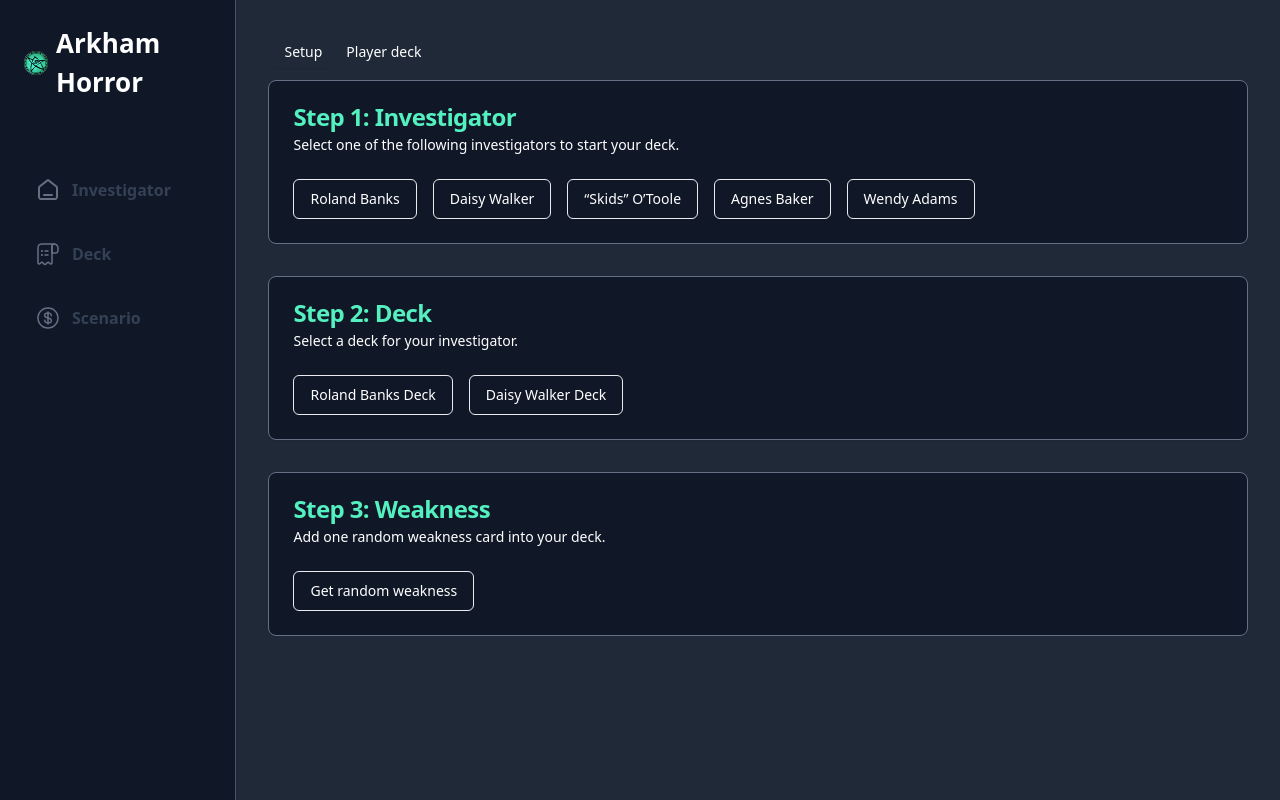
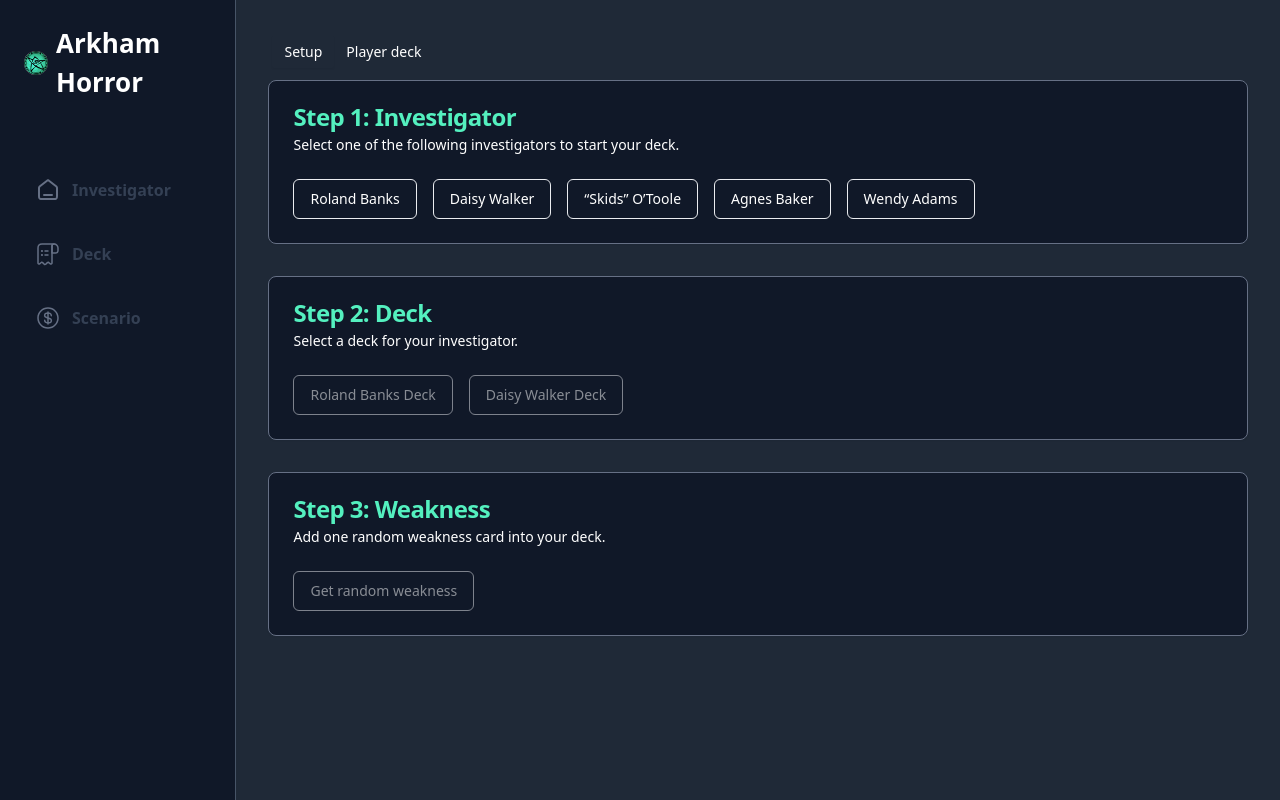
Before and after one commit to BroBuddy/ah-lcg, a Next.js app: page / in a window 1280 px wide. Built offline with nearby package versions, Linux system fonts and the light colour scheme.

Commit message:
improved investigator store

```diff
--- a/app/(root)/page.tsx
+++ b/app/(root)/page.tsx
@@ -1,15 +1,27 @@
 'use client'
 
+import {
+    Card,
+    CardContent,
+    CardDescription,
+    CardHeader,
+    CardTitle,
+} from '@/components/ui/card'
 import InvestigatorCard from '@/components/InvestigatorCard'
 import { Tabs, TabsContent, TabsList, TabsTrigger } from '@/components/ui/tabs'
 import CardDeck from '@/components/CardDeck'
 import SetupSteps from '@/components/SetupSteps'
 import useInvestigatorStore from '@/store/investigatorStore'
+import React from 'react'
+import Image from 'next/image'
 
 const Home = () => {
-    const { investigator } = useInvestigatorStore((state) => ({
-        investigator: state.investigator,
-    }))
+    const { investigator, removeCardFromDeck } = useInvestigatorStore(
+        (state) => ({
+            investigator: state.investigator,
+            removeCardFromDeck: state.removeCardFromDeck,
+        })
+    )
 
     return (
         <section className="home">
@@ -33,9 +45,45 @@
                                     investigatorData={investigator}
                                 />
 
-                                <CardDeck
-                                    deck={investigator.cardDeck as DeckCard[]}
-                                />
+                                {investigator.cardDeck && (
+                                    <Card className="w-full">
+                                        <CardHeader>
+                                            <CardTitle>Deck Cards</CardTitle>
+                                            <CardDescription>
+                                                Total cards:{' '}
+                                                {investigator.cardDeck.length}
+                                            </CardDescription>
+                                        </CardHeader>
+
+                                        <CardContent className="flex flex-row flex-wrap flex-1 gap-4">
+                                            {investigator.cardDeck.map(
+                                                (
+                                                    card: DeckCard,
+                                                    index: number
+                                                ) => {
+                                                    return (
+                                                        <React.Fragment
+                                                            key={index}
+                                                        >
+                                                            <Image
+                                                                src={`/${card.category}/${card.url}/${card.image}`}
+                                                                height={264}
+                                                                width={191}
+                                                                className="image-card cursor-pointer"
+                                                                alt="Deck Card"
+                                                                onClick={() =>
+                                                                    removeCardFromDeck(
+                                                                        card
+                                                                    )
+                                                                }
+                                                            />
+                                                        </React.Fragment>
+                                                    )
+                                                }
+                                            )}
+                                        </CardContent>
+                                    </Card>
+                                )}
                             </div>
                         )}
                     </TabsContent>
--- a/components/SetupSteps.tsx
+++ b/components/SetupSteps.tsx
@@ -12,12 +12,12 @@
 import { useToast } from '@/hooks/use-toast'
 
 const SetupSteps = () => {
-    const { setInvestigator, addCardsIntoDeck } = useInvestigatorStore(
-        (state) => ({
+    const { investigator, setInvestigator, addCardsIntoDeck } =
+        useInvestigatorStore((state) => ({
+            investigator: state.investigator,
             setInvestigator: state.setInvestigator,
             addCardsIntoDeck: state.addCardsIntoDeck,
-        })
-    )
+        }))
 
     const { toast } = useToast()
 
@@ -94,6 +94,7 @@
                     {cardDecks.map((deckItem, index: number) => {
                         return (
                             <Button
+                                disabled={!investigator ? true : false}
                                 key={index}
                                 variant="outline"
                                 onClick={() => selectDeck(deckItem)}
@@ -114,7 +115,11 @@
                 </CardHeader>
 
                 <CardContent>
-                    <Button variant="outline" onClick={getRandomWeakness}>
+                    <Button
+                        disabled={!investigator ? true : false}
+                        variant="outline"
+                        onClick={getRandomWeakness}
+                    >
                         Get random weakness
                     </Button>
                 </CardContent>
--- a/store/investigatorStore.ts
+++ b/store/investigatorStore.ts
@@ -8,6 +8,7 @@
 type Actions = {
     setInvestigator: (investigator: Investigator) => void
     addCardsIntoDeck: (deckCards: DeckCard[]) => void
+    removeCardFromDeck: (deckCard: DeckCard) => void
 }
 
 const useInvestigatorStore = create<State & Actions>((set, get) => ({
@@ -18,11 +19,6 @@
             investigator,
         }))
     },
-    // addCardsToInvestigatorDeck: (deckCards: DeckCard[]) => {
-    //     set(() => ({
-    //         investigatorDeck: [...get().investigatorDeck, ...deckCards],
-    //     }))
-    // },
     addCardsIntoDeck: (deckCards: DeckCard[]) => {
         set((state) => ({
             investigator: {
@@ -33,8 +29,19 @@
                 ],
             },
         }))
-        console.log(deckCards)
-        console.log(get().investigator)
+    },
+    removeCardFromDeck: (deckCard: DeckCard) => {
+        const cardDeck = get().investigator?.cardDeck
+        const cardIndex = cardDeck?.indexOf(deckCard)
+
+        cardDeck?.splice(Number(cardIndex), 1)
+
+        set((state) => ({
+            investigator: {
+                ...(state.investigator as Investigator),
+                cardDeck: [...(cardDeck as DeckCard[])],
+            },
+        }))
     },
 }))
 
```
